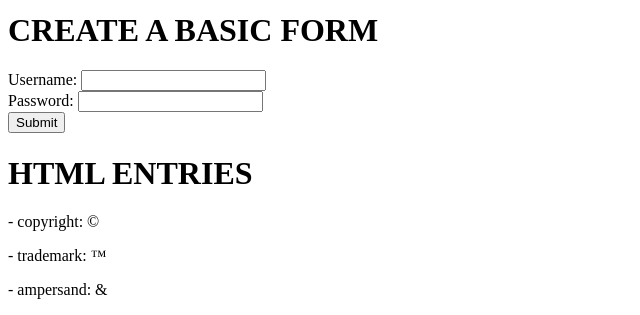
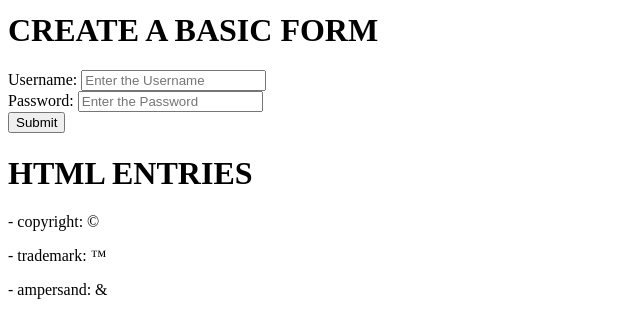
Before and after one commit to GangadharanKannan/MERN-BATCH-9, a plain HTML site: page index.html in a window 1280 px wide. Shown: the part 885-1200 px from the top of the page, without its empty margins (0-640 px from the left). Drawn offline with Linux system fonts and the light colour scheme.

Commit message:
Update index.html

```diff
--- a/index.html
+++ b/index.html
@@ -15,10 +15,10 @@
     <h1>CREATE A BASIC FORM</h1>
     <form>
         <label for="username">Username:</label>
-        <input type="text" id="username">
+        <input type="text" id="username" placeholder="Enter the Username">
         <br>
         <label for="password">Password:</label>
-        <input type="password" id="password">
+        <input type="password" id="password" placeholder="Enter the Password">
         <br>
         <button>Submit</button>
         <h1>HTML ENTRIES</h1>
```
